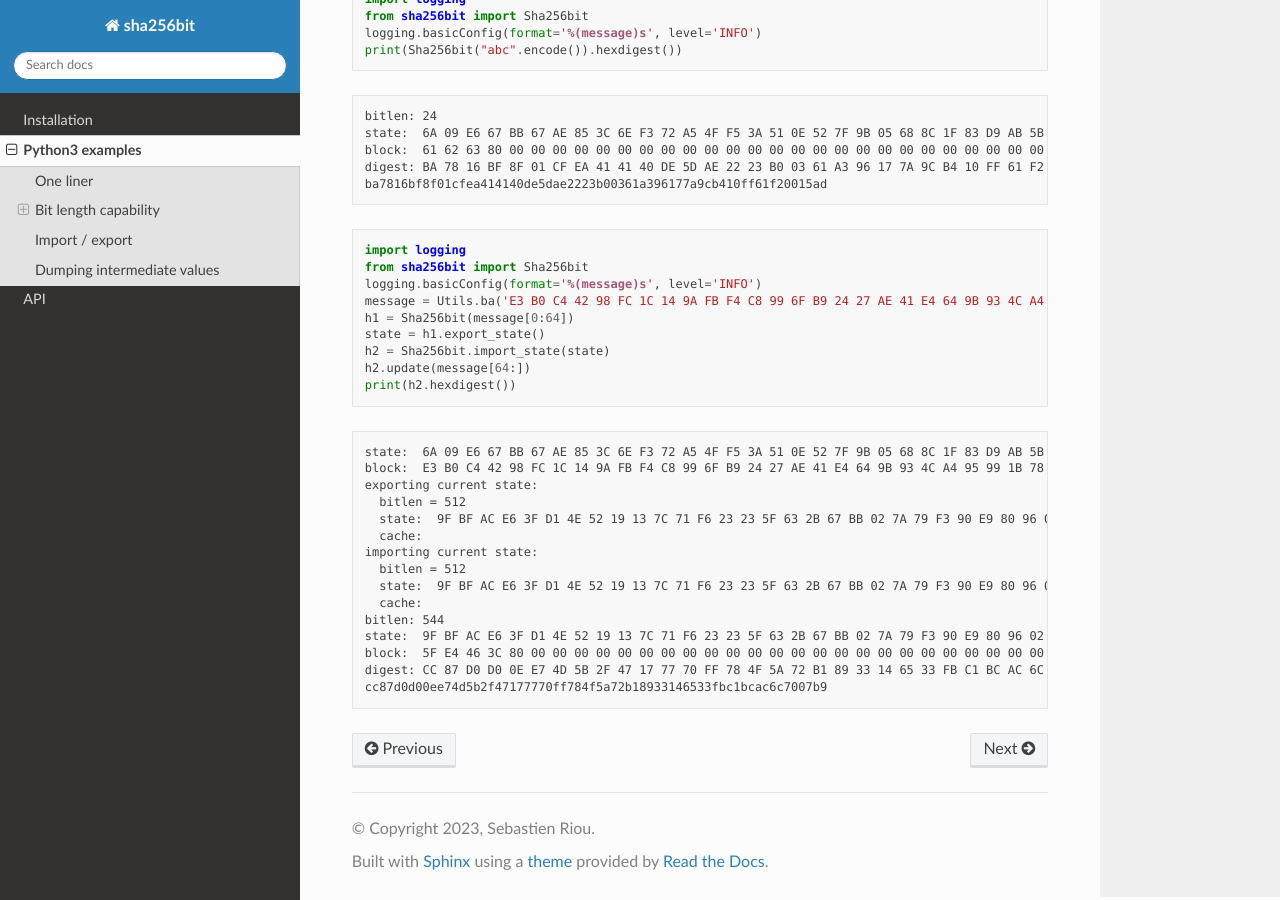
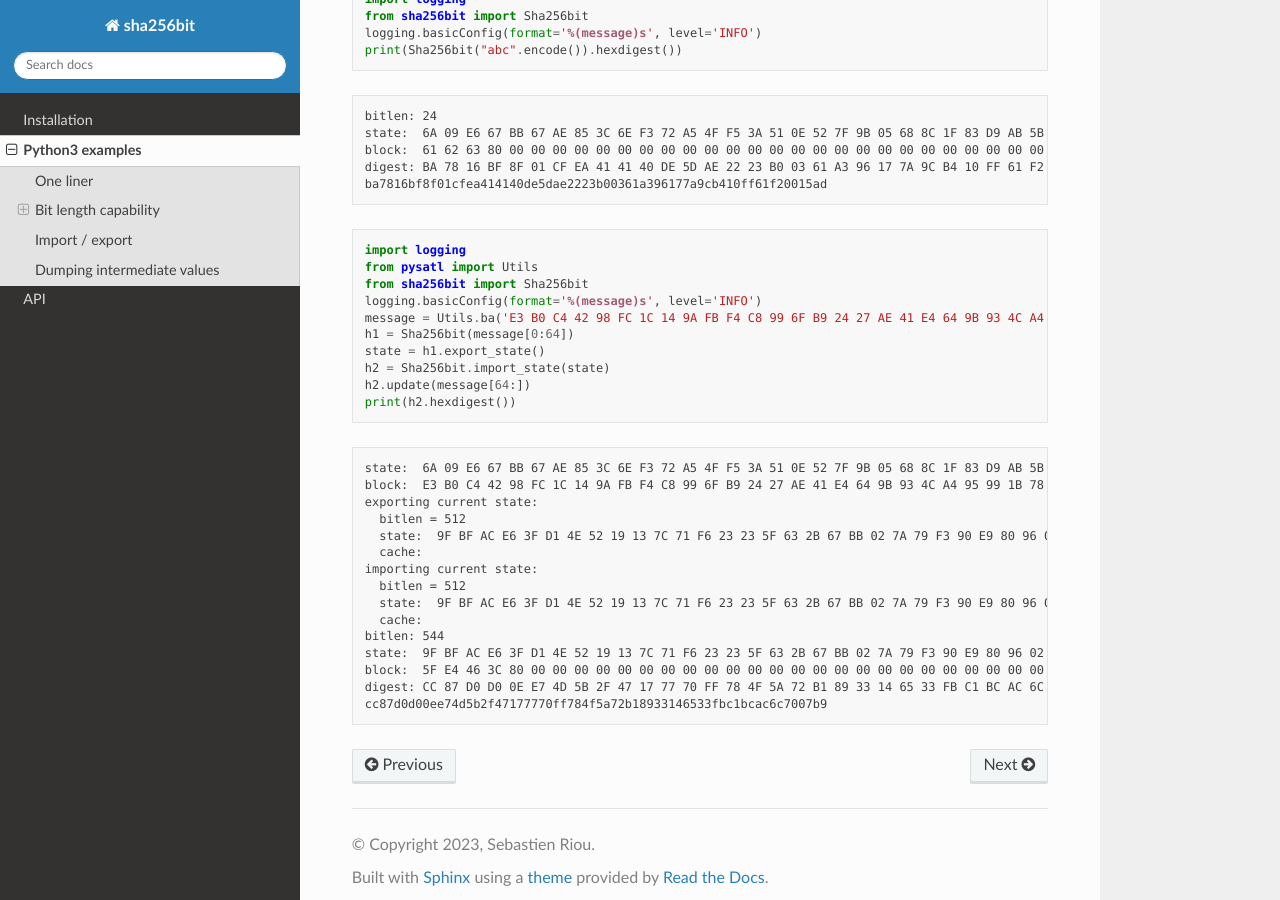
Before and after one commit to sebastien-riou/sha256bit, a Sphinx documentation site: the page built from docs/source/examples_python3.rst, in a window 1280 px wide and 900 px high, scrolled down 1352 px. Built offline with Sphinx 7.4.7 and the Read the Docs theme 2.0.0, drawn with Linux system fonts in a browser that asks for light colours.

Commit message:
add missing import in example

```diff
--- a/docs/source/examples_python3.rst
+++ b/docs/source/examples_python3.rst
@@ -102,6 +102,7 @@ The verbosity is controlled by the logging level.
     :skipif: True
 
     import logging
+    from pysatl import Utils
     from sha256bit import Sha256bit
     logging.basicConfig(format='%(message)s', level='INFO')
     message = Utils.ba('E3 B0 C4 42 98 FC 1C 14 9A FB F4 C8 99 6F B9 24 27 AE 41 E4 64 9B 93 4C A4 95 99 1B 78 52 B8 55 5D F6 E0 E2 76 13 59 D3 0A 82 75 05 8E 29 9F CC 03 81 53 45 45 F5 5C F4 3E 41 98 3F 5D 4C 94 56 5F E4 46 3C')
```
